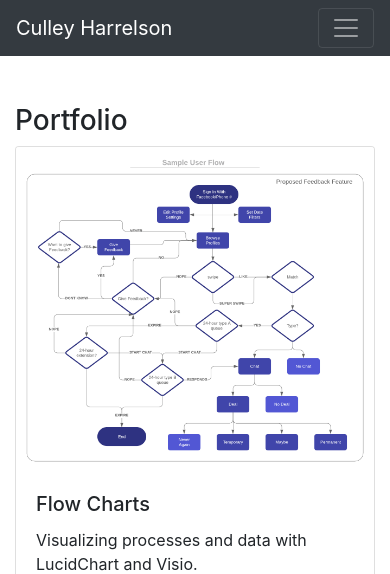
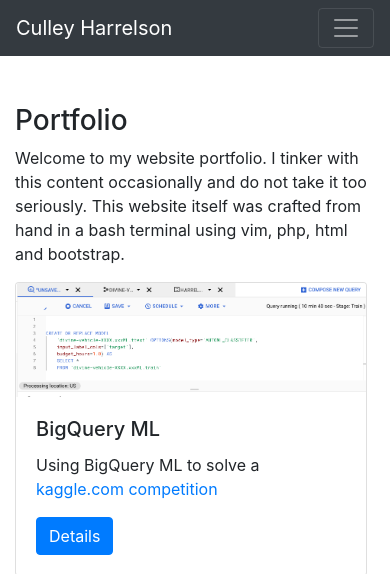
Before and after one commit to CulleyHarrelson/k2tog.com, a PHP site: page /portfolio.php in a window 390 px wide. Shown: the top 574 px of the page. Run offline with PHP 8.4, Linux system fonts and the light colour scheme.

Commit message:
first update in overa a year - bringing portfolio to current

```diff
--- a/header.php
+++ b/header.php
@@ -15,7 +15,7 @@ if ($_SERVER['SERVER_NAME'] != 'localhost' && empty($_SERVER['HTTPS'])) {
     <meta name="viewport" content="width=device-width, initial-scale=1">
     <!-- The above 3 meta tags *must* come first in the head; any other head content must come *after* these tags -->
 
-    <meta name="description" content="Culley Harrelson, PhD. Psychologist and UX Researcher, San Francisco, Bay Area, USA">
+    <meta name="description" content="Culley Harrelson, PhD. Business Intelligence, Clinical Psychology, San Francisco, Bay Area, USA">
     <title><?= $GLOBALS['title'] ?></title>
 <link rel="canonical" href="https://www.k2tog.com<?= $_SERVER['PHP_SELF'] ?>"/>
 <meta property="og:site_name" content="Culley Harrelson"/>
@@ -62,6 +62,7 @@ if ($_SERVER['SERVER_NAME'] != 'localhost' && empty($_SERVER['HTTPS'])) {
 <div class="navbar-nav">
 <a class="nav-item nav-link active" href="index.php">About</a>
 <a class="nav-item nav-link" href="portfolio.php">Portfolio</a>
+<a class="nav-item nav-link" href="book_reviews.php">Book Reviews</a>
 <!-- <a class="nav-item nav-link" href="survey.php">Survey</a> -->
 <a class="nav-item nav-link" href="contact.php">Contact</a>
 </div>
--- a/portfolio.php
+++ b/portfolio.php
@@ -6,34 +6,58 @@ require_once('header.php');
 
 <h1 class="mt-5 h3">Portfolio</h1>
 
+<p>
+    Welcome to my website portfolio. I tinker with this content occasionally and do not take it too seriously.
+This website itself was crafted from hand in a bash terminal using vim, php, html and bootstrap.
+</p>
+
 
 <div class="row mb-5">
-  <div class="col-sm">
-<!--  user flow {{{ -->
-<div class="card">
-  <img src="portfolio/UserFlow.png" class="card-img-top" alt="...">
+    <div class="col-sm">
+<!--  BigQuery ML {{{ -->
+<div class="card" style="width: 22rem;">
+  <img src="portfolio/bqml.png" class="card-img-top" alt="...">
   <div class="card-body">
-    <h5 class="card-title">Flow Charts</h5>
+    <h5 class="card-title">BigQuery ML</h5>
     <p class="card-text">
-Visualizing processes and data with LucidChart and Visio.
+Using BigQuery ML to solve a
+<a href="https://www.kaggle.com/c/tabular-playground-series-oct-2021/overview">kaggle.com competition</a>
+
 </p>
 
+<a class="btn btn-primary" target="_new" href="bqml.php" role="button">Details</a>
+
+</div>
+</div>
+<!-- }}} -->
+    </div>
+  <div class="col-sm">
+<!--  RACI {{{ -->
+<div class="card">
+  <img src="portfolio/rasci.png" class="card-img-top" alt="...">
+  <div class="card-body">
+    <h5 class="card-title">RACI Responsibility Matrix</h5>
+    <p class="card-text">
+    RACI matrix for project plan to define who is responsible for what.
+    RACI: Responsible, Accountable, Consulted, Informed.
+    </p>
+
 <!-- Button trigger modal -->
-<button type="button" class="btn btn-primary" data-toggle="modal" data-target="#userFlow">
-  View Diagram
+<button type="button" class="btn btn-primary" data-toggle="modal" data-target="#rasci">
+  View RACI
 </button>
 
-<div class="modal fade" id="userFlow" tabindex="-1" role="dialog" aria-labelledby="interpretingModalLabel" aria-hidden="true">
+<div class="modal fade" id="rasci" tabindex="-1" role="dialog" aria-labelledby="interpretingModalLabel" aria-hidden="true">
   <div class="modal-dialog modal-lg" role="document">
     <div class="modal-content">
       <div class="modal-header">
-        <h5 class="modal-title" id="interpretingModalLabel">Flow Chart Sample</h5>
+        <h5 class="modal-title" id="interpretingModalLabel">Tables RASCI Matrix</h5>
         <button type="button" class="close" data-dismiss="modal" aria-label="Close">
           <span aria-hidden="true">&times;</span>
         </button>
       </div>
       <div class="modal-body">
-        <img class="img-fluid" src="portfolio/UserFlow.png" />
+        <img class="img-fluid" src="portfolio/rasci.png" />
       </div>
       <div class="modal-footer">
         <button type="button" class="btn btn-secondary" data-dismiss="modal">Close</button>
@@ -46,123 +70,13 @@ Visualizing processes and data with LucidChart and Visio.
 <!-- }}} -->
 </div>
   <div class="col-sm">
-
-<!--  empathy Map {{{ -->
-<div class="card">
-  <img src="portfolio/et.png" class="card-img-top" alt="...">
-  <div class="card-body">
-    <h5 class="card-title">Empathy Touchpoints</h5>
-    <p class="card-text">
-
-Multidimensional empathy maps. <a href="https://www.youtube.com/watch?v=mBu3Zmjd6W4&t=1s">Watch a psychologist talk about empathy</a>.
-
-</p>
-
-<!-- Button trigger modal -->
-<button type="button" class="btn btn-primary" data-toggle="modal" data-target="#empathyModal">
-  View Empathy Map
-</button>
-
-<div class="modal fade" id="empathyModal" tabindex="-1" role="dialog" aria-labelledby="interpretingModalLabel" aria-hidden="true">
-  <div class="modal-dialog modal-lg" role="document">
-    <div class="modal-content">
-      <div class="modal-header">
-        <h5 class="modal-title" id="interpretingModalLabel">Empathy in UX Research</h5>
-        <button type="button" class="close" data-dismiss="modal" aria-label="Close">
-          <span aria-hidden="true">&times;</span>
-        </button>
-      </div>
-      <div class="modal-body">
-        <img class="img-fluid" src="portfolio/et.png" />
-      </div>
-      <div class="modal-footer">
-        <button type="button" class="btn btn-secondary" data-dismiss="modal">Close</button>
-      </div>
-    </div>
-  </div>
-</div>
-</div>
-</div>
-<!-- }}} -->
-</div>
-  <div class="col-sm">
-<!--  Interpreting Experience Map style="width: 22rem;"{{{ -->
-<div class="card" >
-  <img src="portfolio/interpreting.png" class="card-img-top" alt="...">
-  <div class="card-body">
-    <h5 class="card-title">Leadership</h5>
-    <p class="card-text">Leverage psychology when managing projects, gathering stakeholders requirements, conducting usability studies, understanding engineers and engaging with subject matter experts.</p>
-
-<!-- Button trigger modal -->
-<button type="button" class="btn btn-primary" data-toggle="modal" data-target="#interpretingModal">
-  View Experience Map
-</button>
-
-<div class="modal fade" id="interpretingModal" tabindex="-1" role="dialog" aria-labelledby="interpretingModalLabel" aria-hidden="true">
-  <div class="modal-dialog modal-lg" role="document">
-    <div class="modal-content">
-      <div class="modal-header">
-        <h5 class="modal-title" id="interpretingModalLabel">Experience Map: Interpretation</h5>
-        <button type="button" class="close" data-dismiss="modal" aria-label="Close">
-          <span aria-hidden="true">&times;</span>
-        </button>
-      </div>
-      <div class="modal-body">
-        <img class="img-fluid" src="portfolio/interpreting.png" />
-      </div>
-      <div class="modal-footer">
-        <button type="button" class="btn btn-secondary" data-dismiss="modal">Close</button>
-      </div>
-    </div>
-  </div>
-</div>
-</div>
-</div>
-<!-- }}} -->
-</div>
-</div>
-
-<div class="row mb-5">
-    <div class="col-sm">
-<!--  UX {{{ -->
-<div class="card" style="width: 22rem;">
-  <img src="portfolio/ux.png" class="card-img-top" alt="...">
-  <div class="card-body">
-    <h5 class="card-title">Responsive Interface Design</h5>
-    <p class="card-text">
-    Intuitive interfaces designed to look good on any screen size. This secure website was coded by hand using html, php, and Bootstrap.
-</p>
-
-</div>
-</div>
-<!-- }}} -->
-    </div>
-    <div class="col-sm">
-<!--  heuristic review {{{ -->
-<div class="card" style="width: 22rem;">
-  <img src="portfolio/heuristics.png" class="card-img-top" alt="...">
-  <div class="card-body">
-    <h5 class="card-title">Usability Testing</h5>
-    <p class="card-text">
-Compare applications against accepted usability principles with
-heuristic reviews and interviewing.
-
-</p>
-
-<a class="btn btn-primary" target="_new" href="https://docs.google.com/spreadsheets/d/1YGNxKU5fxoGtK7djCIS0qZGCRt63COm8ywQWR0wfO7Y/edit?usp=sharing" role="button">View Report</a>
-
-</div>
-</div>
-<!-- }}} -->
-    </div>
-  <div class="col-sm">
 <!--  ERD {{{ -->
 <div class="card">
   <img src="portfolio/erd.png" class="card-img-top" alt="...">
   <div class="card-body">
-    <h5 class="card-title">Data-Driven Decision Making</h5>
+    <h5 class="card-title">Data Modeling, Analysis and Transformation</h5>
     <p class="card-text">
-Integrating hard data into reports. Data modeling, ETL, SQL.
+Modeling, analyzing and transforming data to answer real-world business problems.
 </p>
 
 <!-- Button trigger modal -->
@@ -194,7 +108,138 @@ Integrating hard data into reports. Data modeling, ETL, SQL.
 </div>
 </div>
 
+<div class="row mb-5">
+    <div class="col-sm">
+    <!--  user flow {{{ -->
+    <div class="card">
+      <img src="portfolio/UserFlow.png" class="card-img-top" alt="...">
+      <div class="card-body">
+        <h5 class="card-title">Visualizing Processes and Experiences</h5>
+        <p class="card-text">
+    Visualizing processes and mapping data with Google Drawings and
+    LucidChart.
+    </p>
 
+    <!-- Button trigger modal -->
+    <button type="button" class="btn btn-primary" data-toggle="modal" data-target="#userFlow">
+      View Diagram
+    </button>
+
+    <div class="modal fade" id="userFlow" tabindex="-1" role="dialog" aria-labelledby="interpretingModalLabel" aria-hidden="true">
+      <div class="modal-dialog modal-lg" role="document">
+        <div class="modal-content">
+          <div class="modal-header">
+            <h5 class="modal-title" id="interpretingModalLabel">Flow Chart Sample</h5>
+            <button type="button" class="close" data-dismiss="modal" aria-label="Close">
+              <span aria-hidden="true">&times;</span>
+            </button>
+          </div>
+          <div class="modal-body">
+            <img class="img-fluid" src="portfolio/UserFlow.png" />
+          </div>
+          <div class="modal-footer">
+            <button type="button" class="btn btn-secondary" data-dismiss="modal">Close</button>
+          </div>
+        </div>
+      </div>
+    </div>
+    </div>
+    </div>
+    <!-- }}} -->
+    </div>
+    <div class="col-sm">
+    <!--  leadership {{{ -->
+    <div class="card" >
+      <img src="portfolio/interpreting.png" class="card-img-top" alt="...">
+      <div class="card-body">
+        <h5 class="card-title">Leadership</h5>
+        <p class="card-text">Leverage psychology when managing projects, gathering requirements from stakeholders, conducting usability studies, understanding engineers and engaging with subject matter experts.</p>
+
+    <!-- Button trigger modal -->
+    <button type="button" class="btn btn-primary" data-toggle="modal" data-target="#interpretingModal">
+      View Experience Map
+    </button>
+
+    <div class="modal fade" id="interpretingModal" tabindex="-1" role="dialog" aria-labelledby="interpretingModalLabel" aria-hidden="true">
+      <div class="modal-dialog modal-lg" role="document">
+        <div class="modal-content">
+          <div class="modal-header">
+            <h5 class="modal-title" id="interpretingModalLabel">Experience Map: Interpretation</h5>
+            <button type="button" class="close" data-dismiss="modal" aria-label="Close">
+              <span aria-hidden="true">&times;</span>
+            </button>
+          </div>
+          <div class="modal-body">
+            <img class="img-fluid" src="portfolio/interpreting.png" />
+          </div>
+          <div class="modal-footer">
+            <button type="button" class="btn btn-secondary" data-dismiss="modal">Close</button>
+          </div>
+        </div>
+      </div>
+    </div>
+    </div>
+    </div>
+    <!-- }}} -->
+    </div>
+    <div class="col-sm">
+    <!--  empathy Map {{{ -->
+    <div class="card">
+      <img src="portfolio/et.png" class="card-img-top" alt="...">
+      <div class="card-body">
+        <h5 class="card-title">Business Psychology</h5>
+        <p class="card-text">
+    Business intelligence, stakeholder engagement, gathering requirements, UX research, and leading teams. <a href="https://www.youtube.com/watch?v=mBu3Zmjd6W4&t=1s">Watch a psychologist talk about empathy</a>.
+
+    </p>
+
+    <!-- Button trigger modal -->
+    <button type="button" class="btn btn-primary" data-toggle="modal" data-target="#empathyModal">
+      View Empathy Map
+    </button>
+
+    <div class="modal fade" id="empathyModal" tabindex="-1" role="dialog" aria-labelledby="interpretingModalLabel" aria-hidden="true">
+      <div class="modal-dialog modal-lg" role="document">
+        <div class="modal-content">
+          <div class="modal-header">
+            <h5 class="modal-title" id="interpretingModalLabel">Empathy in UX Research</h5>
+            <button type="button" class="close" data-dismiss="modal" aria-label="Close">
+              <span aria-hidden="true">&times;</span>
+            </button>
+          </div>
+          <div class="modal-body">
+            <img class="img-fluid" src="portfolio/et.png" />
+          </div>
+          <div class="modal-footer">
+            <button type="button" class="btn btn-secondary" data-dismiss="modal">Close</button>
+          </div>
+        </div>
+      </div>
+    </div>
+    </div>
+    </div>
+    <!-- }}} -->
+    </div>
+</div>
+
+<div class="row mb-5">
+    <div class="col-sm">
+    <!-- unix   {{{ -->
+    <div class="card" style="width: 22rem;">
+      <img src="portfolio/ux.png" class="card-img-top" alt="...">
+      <div class="card-body">
+        <h5 class="card-title">Vim</h5>
+        <p class="card-text">
+    Rapid engineering with my ubiquitous editor of choice. Vim rocks, as a keymap
+    embedded in other editors, to the central tool in a full CLI workspace.
+<a href="https://www.youtube.com/watch?v=wlR5gYd6um0">What makes Vim unique?</a>
+    </p>
+
+    </div>
+    </div>
+    <!-- }}} -->
+    </div>
+</div>
 
 </div>
 <?php
@@ -202,3 +247,35 @@ Integrating hard data into reports. Data modeling, ETL, SQL.
 require_once('footer.php');
 return;
 ?>
+    <div class="col-sm">
+<!--  heuristic review {{{ -->
+<div class="card" style="width: 22rem;">
+  <img src="portfolio/heuristics.png" class="card-img-top" alt="...">
+  <div class="card-body">
+    <h5 class="card-title">Stakeholder Engagement</h5>
+    <p class="card-text">
+Aligning products with a deep awareness of user needs and requirements
+
+</p>
+
+<a class="btn btn-primary" target="_new" href="https://docs.google.com/spreadsheets/d/1YGNxKU5fxoGtK7djCIS0qZGCRt63COm8ywQWR0wfO7Y/edit?usp=sharing" role="button">View Report</a>
+
+</div>
+</div>
+<!-- }}} -->
+    </div>
+  <div class="col-sm">
+<!-- unix   {{{ -->
+<div class="card" style="width: 22rem;">
+  <img src="portfolio/ux.png" class="card-img-top" alt="...">
+  <div class="card-body">
+    <h5 class="card-title">Vim</h5>
+    <p class="card-text">
+Rapid engineering with my ubiquitous editor of choice. Vim rocks, as a keymap
+embedded in other editors, to the central tool in a full CLI workspace.
+</p>
+
+</div>
+</div>
+<!-- }}} -->
+</div>
```
Also changed, not shown: contact.php (+4 -4 lines), index.php (+9 -62 lines), favicon.ico, 1 other file.
